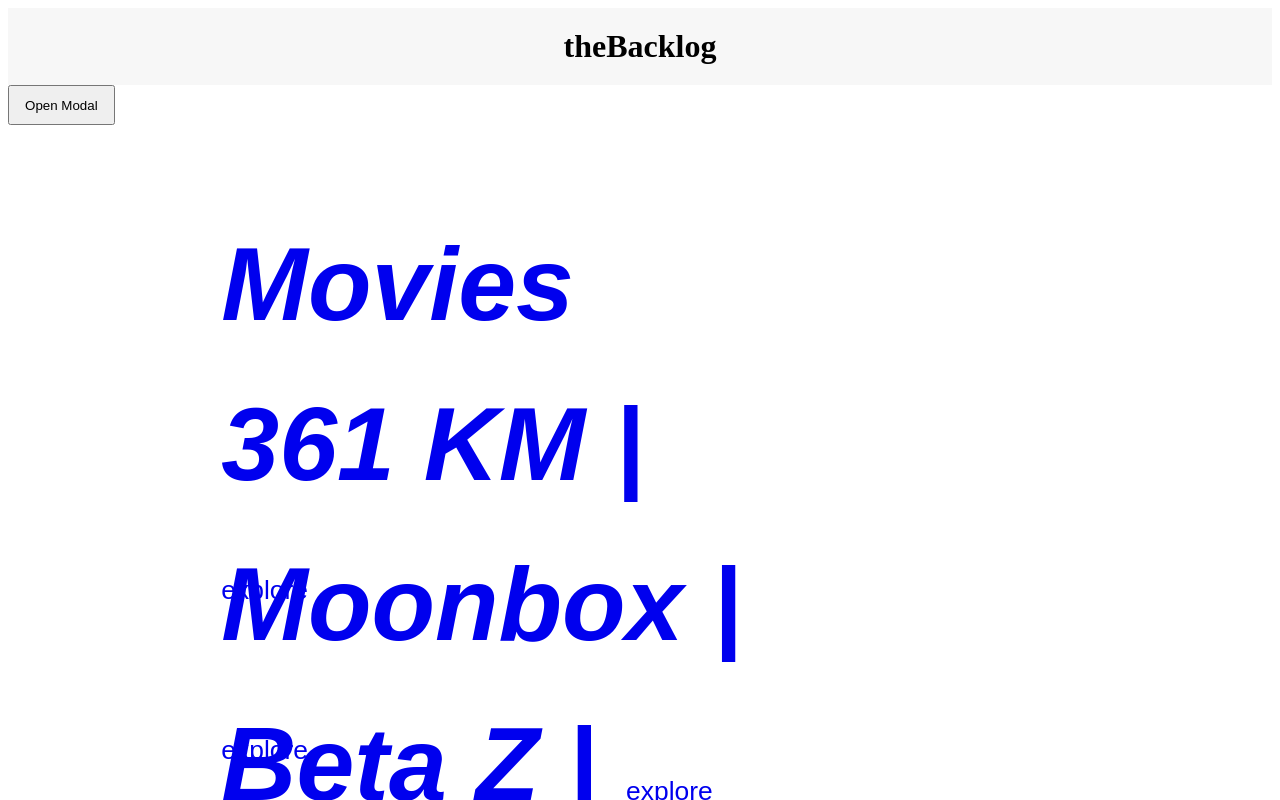
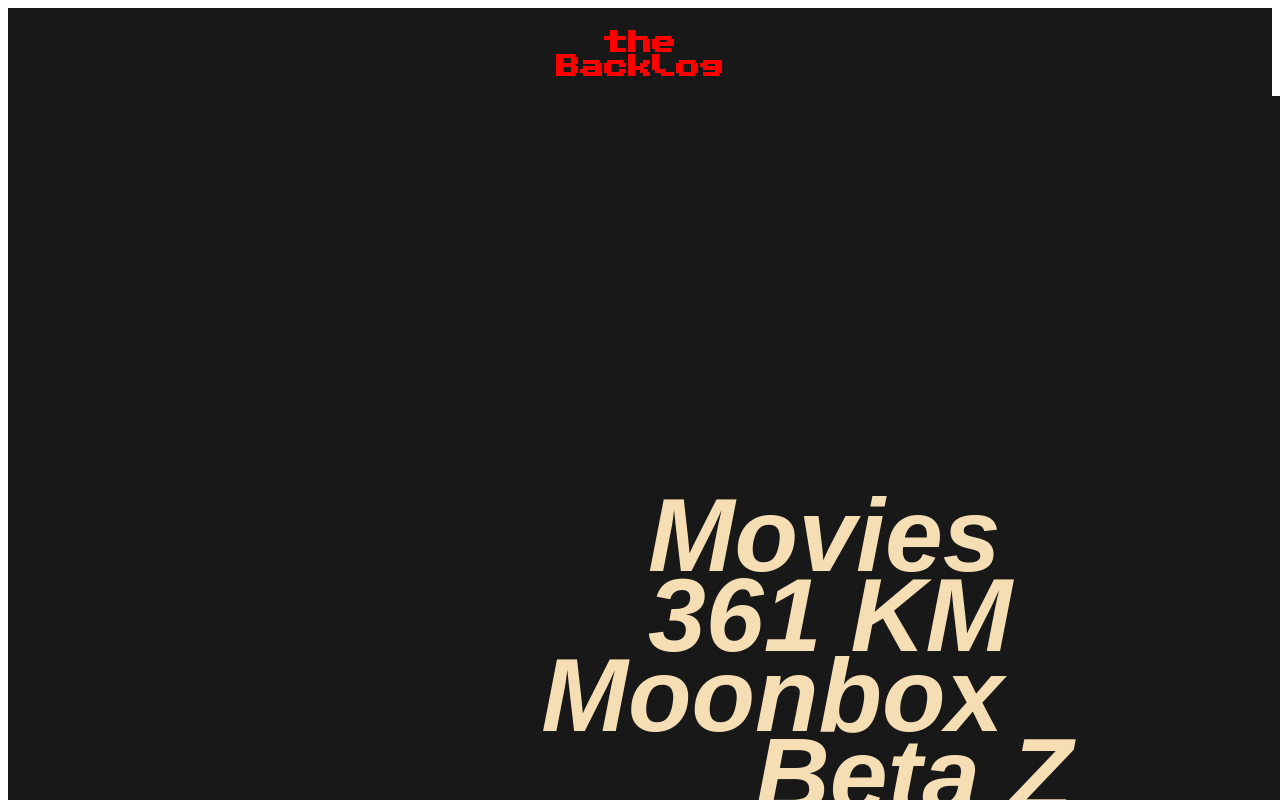
Before and after one commit to Galaxydragonx0/theBacklog_frontend, a SvelteKit app in the folder back/: page /list-menu in a window 1280 px wide. Built offline with nearby package versions, Linux system fonts and the light colour scheme.

Commit message:
code clean up
got rid of commented out code that I dont need

```diff
--- a/back/src/components/Header.svelte
+++ b/back/src/components/Header.svelte
@@ -1,21 +1,29 @@
 <header>
-    <h1>
-        theBacklog
-    </h1>
+    <h1 class="the">the</h1>
+    <h1 class="backlog">Backlog</h1>
 </header>
 
 
 <style>
+
+    @font-face{
+		font-family: 'header-font';
+		src: url('../../assets/fonts/PublicPixel.ttf')
+	}
+
     header
     {
-        background: #f7f7f7;
+        background: #181818;
         padding: 20px;
     }
 
     h1
     {
+        color: red;
+        font-family: 'header-font';
         margin: 0;
         text-align: center;
+        font-size: 1.5rem;
     }
 
 
--- a/back/src/components/Modal.svelte
+++ b/back/src/components/Modal.svelte
@@ -19,10 +19,10 @@
       <div class="title">
         <h1>Movies</h1>
       </div>
+      <!-- COMMENTED OUT TO WORK ON TESTING SHOULD BE DELETED AS MODALTWO IS FULLY FUNCTIONAL -->
       <!-- {#if userMovies.length !== 0}
       <div class="movie grid">
         {#each userMovies as movie}
-
           <div class="image-title">
               <img class="poster" src="https://image.tmdb.org/t/p/original/{movie.poster_path}">
               <span class="title-name"><h3>{movie.title}</h3></span>
--- a/back/src/components/Search.svelte
+++ b/back/src/components/Search.svelte
@@ -18,9 +18,6 @@
     </button>
 </form>
 
-<!-- <div class="search-container" style="padding-top: 1.5rem;">
-
-</div> -->
 
 <style>
     .search-bar {
--- a/back/src/components/Title.svelte
+++ b/back/src/components/Title.svelte
@@ -9,18 +9,14 @@
         console.log("this is triggered")
         dispatch('getData', title)
     }
-
-
 </script>
 
 
 <div class="poster-container">
         <button class="add-button" on:click={getData}><Icon icon="simple-line-icons:plus" /></button>
         <img alt="movie-poster" class="poster-image" src="https://image.tmdb.org/t/p/original/{title.poster_path}" />
-        <!-- <div class="image-overlay overlay-primary"> -->
-        <!-- <span class="title-name"><h3>{title.title}</h3></span> -->
-        <!-- </div> -->
 </div>
+
 
 
 <style>
--- a/back/src/routes/+page.svelte
+++ b/back/src/routes/+page.svelte
@@ -1,10 +1,8 @@
+<!-- the first landing page I created with a component -->
+
 <script>
 	import MainMenu from "../components/MainMenu.svelte";
-
-
 </script>
-
-
 
 <MainMenu/>
 
--- a/back/src/routes/list-menu/+page.svelte
+++ b/back/src/routes/list-menu/+page.svelte
@@ -1,98 +1,52 @@
 <script>
 
 	import Header from '../../components/Header.svelte';
-	import Modal from '../../components/Modal.svelte';
-	import ModalTwo from '../../components/ModalTwo.svelte'
 	import {fade, slide} from 'svelte/transition';
-	import { quintOut, sineIn } from 'svelte/easing';
 
+	let topActive = false;
 
-		let bottomActive = true;
-		let topActive = false;
-		let navigating = false;
-
-
-		$: showModal = false;
-
-
-		let toggleModal = () => {
-		    showModal = !showModal;
-		};
-
-
-		export let data
-		//const {movies, userMovies} = data
 </script>
 
-
-<Header />
+<Header/>
 <nav class="grid" id="menu">
 	<a class="menu-item selected" id="title-1" href="/movie-list">
 		<span class="menu-item-title1">Movies</span>
 	{#if topActive}
-		<span in:fade={{delay:300, duration:500}} out:fade={{delay:300, duration:500}}  class="menu-deco">/</span>
-		<span in:fade={{delay:300, duration:500}} out:fade={{delay:300, duration:500}}  class="menu-cta"><span>explore</span></span>
+		<span in:fade={{delay:300, duration:500}} class="menu-deco">/</span>
+		<span in:fade={{delay:300, duration:500}} class="menu-cta"><span>explore</span></span>
 	{/if}
 	</a>
 	<a class="menu-item selected" id="title-2" href="#content-2">
 		<span class="menu__item-title">361 KM</span>
-		<span class="menu-deco">|</span>
-		<span class="menu-cta"><span>explore</span></span>
+		<!-- <span class="menu-deco">|</span>
+		<span class="menu-cta"><span>explore</span> -->
 	</a>
 	<a class="menu-item selected" id="title-3" href="#content-3">
 		<span class="menu__item-title">Moonbox</span>
-		<span class="menu-deco">|</span>
-		<span class="menu-cta"><span>explore</span></span>
+		<!-- <span class="menu-deco">|</span>
+		<span class="menu-cta"><span>explore</span> -->
 	</a>
 	<a class="menu-item selected" id="title-4" href="#content-4">
 		<span class="menu__item-title">Beta Z</span>
-		<span class="menu-deco">|</span>
-		<span class="menu-cta"><span>explore</span></span>
+		<!-- <span class="menu-deco">|</span>
+		<span class="menu-cta"><span>explore</span></span> -->
 	</a>
-	<!-- <a class="menu-item selected" id="title-5" href="#content-5">
-		<span class="menu__item-title">Pink Dream</span>
-		<span class="menu__item-deco">|</span>
-		<span class="menu__item-cta"><span>explore</span></span>
-	</a> -->
-
-
-	<button on:click={toggleModal}>Open Modal</button>
-	<!-- <ModalTwo  bind:showModal>
-		<h2 slot="header">
-			<img alt="movie poster" class="poster" src="https://placehold.co/350x260">
-		</h2>
-
-		<ol class="definition-list">
-			<li>of or relating to modality in logic</li>
-			<li>
-				containing provisions as to the mode of procedure or the manner of taking effect —used of a
-				contract or legacy
-			</li>
-			<li>of or relating to a musical mode</li>
-			<li>of or relating to structure as opposed to substance</li>
-			<li>
-				of, relating to, or constituting a grammatical form or category characteristically indicating
-				predication
-			</li>
-			<li>of or relating to a statistical mode</li>
-		</ol>
-
-		<p>merriam-webster.com</p>
-	</ModalTwo> -->
 </nav>
 
 
+<style>
 
+	@import '../../../styles.css';
 
-
-<style>
-    @import '../../../styles.css';
 	@font-face{
 		src: url('https://fonts.googleapis.com/css2?family=Rubik:ital,wght@0,400;0,600;0,900;1,400;1,600;1,800;1,900&display=swap');
 		font-family: 'Rubik-Regular', sans-serif;
 	}
 
-
+	@font-face{
+		font-family: 'header-font';
+		src: url('../../assets/fonts/PublicPixel.ttf')
+	}
 
 
 	.grid{
@@ -101,6 +55,7 @@
 		grid-template-rows: repeat(30, 1fr);
 		width: 100%;
 		position: fixed;
+		background-color: #181818;
 	}
 
 	a{
@@ -109,9 +64,7 @@
 		font-style: italic;
 		font-weight: 700;
 		font-size:  clamp(4rem, 7vw, 10rem);
-
 	}
-
 
 	.menu-cta{
 		font-style: normal;
@@ -121,9 +74,12 @@
 
 
 	/* mobile styles */
-
 	a{
 		font-size: 2em;
+	}
+
+	.menu-item{
+		color: wheat;
 	}
 
 	.menu-item#title-1{
@@ -143,14 +99,6 @@
 		grid-row:9;
 	}
 
-	/* .menu-cta{
-		font-size: 0.75em;
-	} */
-
-	/* .menu-item#title-5{
-		grid-column: 3/9;
-		grid-row:11;
-	} */
 
 /* short ahhhh phone */
 @media screen and (min-height:600px )
@@ -198,23 +146,23 @@
 	}
 
 	a{
-		font-size: 2.25em;
+		font-size: 3.25em;
 	}
 
 	.menu-item#title-1{
-		grid-column: 3/8;
-		grid-row:4;
+		grid-column: 7/13;
+		grid-row:10;
 	}
 	.menu-item#title-2{
-		grid-column: 3/8;
-		grid-row:8;
+		grid-column: 7/13;
+		grid-row:12;
 	}
 	.menu-item#title-3{
-		grid-column: 3/8;
-		grid-row:12;
+		grid-column: 6/12;
+		grid-row:14;
 	}
 	.menu-item#title-4{
-		grid-column: 3/8;
+		grid-column: 8/13;
 		grid-row:16;
 	}
 
@@ -245,8 +193,5 @@
 		font-size: 6.5em;
 	}
 
-	/* .menu-cta{
-		font-size: 0.3em;
-	} */
 }
 </style>
--- a/back/src/routes/search/+page.svelte
+++ b/back/src/routes/search/+page.svelte
@@ -1,6 +1,5 @@
 <script >
 // @ts-nocheck
-
 
     import Header from "../../components/Header.svelte";
     import Search from "../../components/Search.svelte";
@@ -11,12 +10,6 @@
 
 <!-- search bar -->
 <div class="search-container" style="padding-top: 1.5rem;">
-    <!-- <form class="search-bar" method="post">
-        <input class="bar" type="text" name="searchQuery" />
-        <button formaction="?/search" class="search-button" type="submit"
-            ><Icon icon="pixelarticons:search" /></button
-        >
-    </form> -->
     <Search />
 </div>
 
@@ -30,87 +23,7 @@
         font-family: "Rubik-Regular", sans-serif;
     }
 
-    /* .image-overlay {
-        position: absolute;
-        top: 0;
-        left: 0;
-        width: 100%;
-        height: 100%;
-        background: rgba(0, 0, 0, 0.6);
-        color: #ffffff;
-        font-family: "Quicksand", sans-serif;
-        display: flex;
-        flex-direction: column;
-        align-items: center;
-        justify-content: center;
-        opacity: 0;
-        transition: opacity 0.25s;
-        text-align: center;
-    }
 
-    .overlay-primary {
-        backdrop-filter: blur(1px);
-    }
-
-    .image-overlay > * {
-        transform: translateY(13px);
-        transition: transform 0.25s;
-    }
-
-    .image-overlay:active {
-        opacity: 1;
-    }
-
-    .image-overlay:active > * {
-        transform: translateY(0);
-    }
-
-    .image-overlay:hover {
-        opacity: 1;
-    }
-
-    .image-overlay:hover > * {
-        transform: translateY(0);
-    }
-
-    .image-title {
-        /* font-size: 2em;
-        font-weight: bold;
-    } */
-
-    .pagination{
-        text-align: center;
-    }
-
-    .grid {
-        display: grid;
-        grid-template-columns: repeat(2, 150px);
-        grid-auto-rows: auto;
-        justify-content: space-evenly;
-        justify-items: center;
-        /* align-content: space-evenly;
-        align-items: center; */
-        /* text-align: center; */
-        padding-top: 2rem;
-    }
-
-    .bar {
-        grid-row: 2;
-        grid-column: 1/13;
-        min-width: 15rem;
-        min-height: 1.5rem;
-        border: 2px solid black;
-        border-radius: 10px;
-    }
-
-    .search-button {
-        all: unset;
-        min-height: 1.84rem;
-        position: absolute;
-        font-size: 1.7rem;
-        padding-left: 0.5rem;
-        right: 0.6rem;
-    }
 
     /* mobile styles */
 
@@ -120,50 +33,15 @@
         justify-content: space-evenly;
 
     }
-    .search-bar {
-        padding-left: 0.85rem;
-        position: relative;
-        width: 18rem;
+
+    /* short ahhhh phone */
+    @media screen and (min-height: 600px) {
     }
 
-    /* .poster-container {
-        position: relative;
-        margin-bottom: 43px;
-    } */
+    /* long ahhhh phone */
+    @media screen and (min-height: 750px) {
 
-    /*
-    .poster-image {
-        display: block;
-        height: 228px;
-        border: 4px solid;
-        width: 159px;
-    } */
-
-    /* .title-name {
-        display: block;
-        padding: 10px;
-        margin-top: -16px;
-        min-width: 11.25rem;
-        min-height: 5rem;
-    } */
-
-    /* short ahhhh phone */
-    /* @media screen and (min-height: 600px) {
-        .grid {
-            display: grid;
-            grid-template-columns: repeat(12, 1fr);
-            grid-template-rows: repeat(30, 20px);
-        }
-    } */
-
-    /* long ahhhh phone */
-    /* @media screen and (min-height: 750px) {
-        .grid {
-            display: grid;
-            grid-template-columns: repeat(12, 1fr);
-            grid-template-rows: repeat(30, 40px);
-        }
-    } */
+    }
 
     /* small tablet styles */
     @media screen and (min-width: 620px) {
@@ -175,16 +53,6 @@
 
     /* desktop styles */
     @media screen and (min-width: 1200px) {
-        .grid {
-            grid-template-columns: repeat(9, 1fr);
-            grid-auto-rows: auto;
-        }
 
-        /* .poster-image {
-            display: block;
-            height: 14rem;
-            border: 4px solid;
-            width: 10rem;
-        } */
     }
 </style>
```
Also changed, not shown: back/src/components/UserListTitle.svelte (+4 -16 lines), back/src/routes/list-menu/+page.server.js (deleted, +0 -16 lines), back/src/routes/movie-list/+page.server.ts (+12 -12 lines), back/src/routes/movie-list/+page.svelte (+2 -25 lines), back/src/routes/search/[search_query]/[page_num]/+page.svelte (+6 -55 lines), back/src/assets/fonts/PublicPixel.ttf (added).
